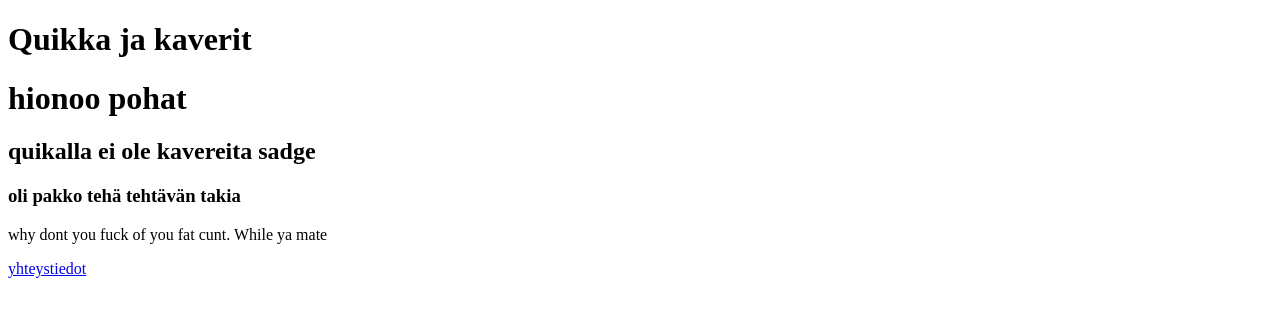
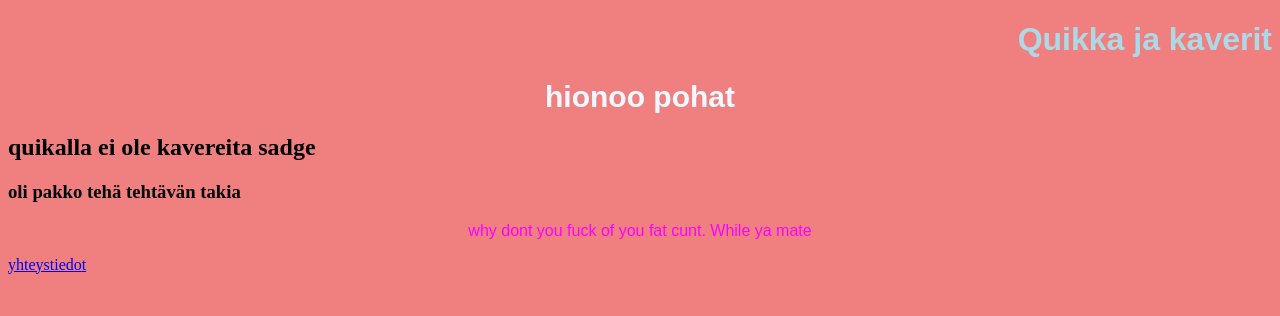
Before and after one commit to G0smi/G0smi, a plain HTML site: page index.html in a window 1280 px wide. Drawn offline with Linux system fonts and the light colour scheme.

Commit message:
sivu2 pls

```diff
--- a/index.html
+++ b/index.html
@@ -2,7 +2,7 @@
 <html>
 
 <head>
-    <link rel="tyyli-etu" href="styles.css">
+    <link rel="stylesheet" href="styles.css">
     <meta name=" description" content="my first page">
     <title>Page meikä</title>
 </head>
```
Also changed, not shown: yhteys.html (+1 -1 lines).
